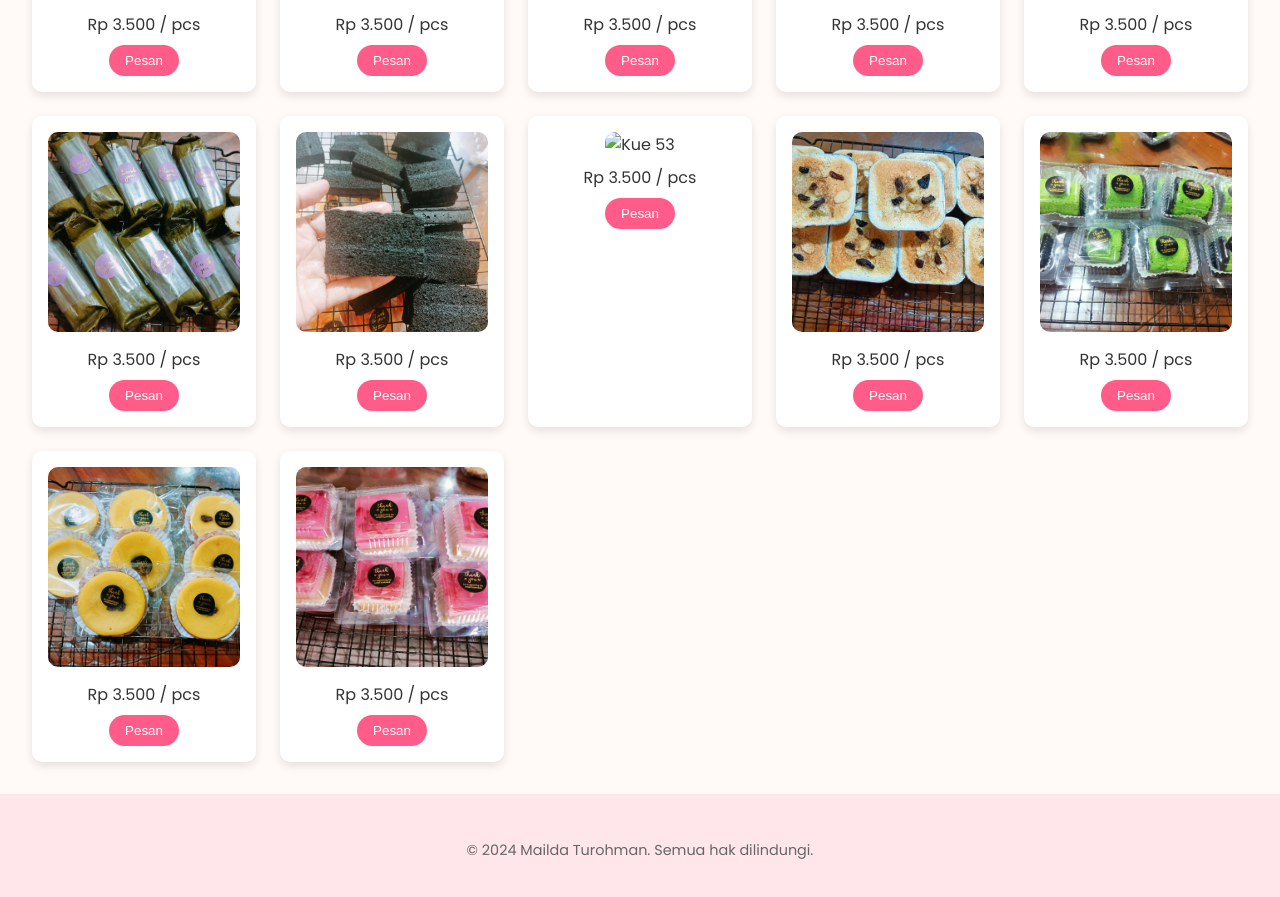
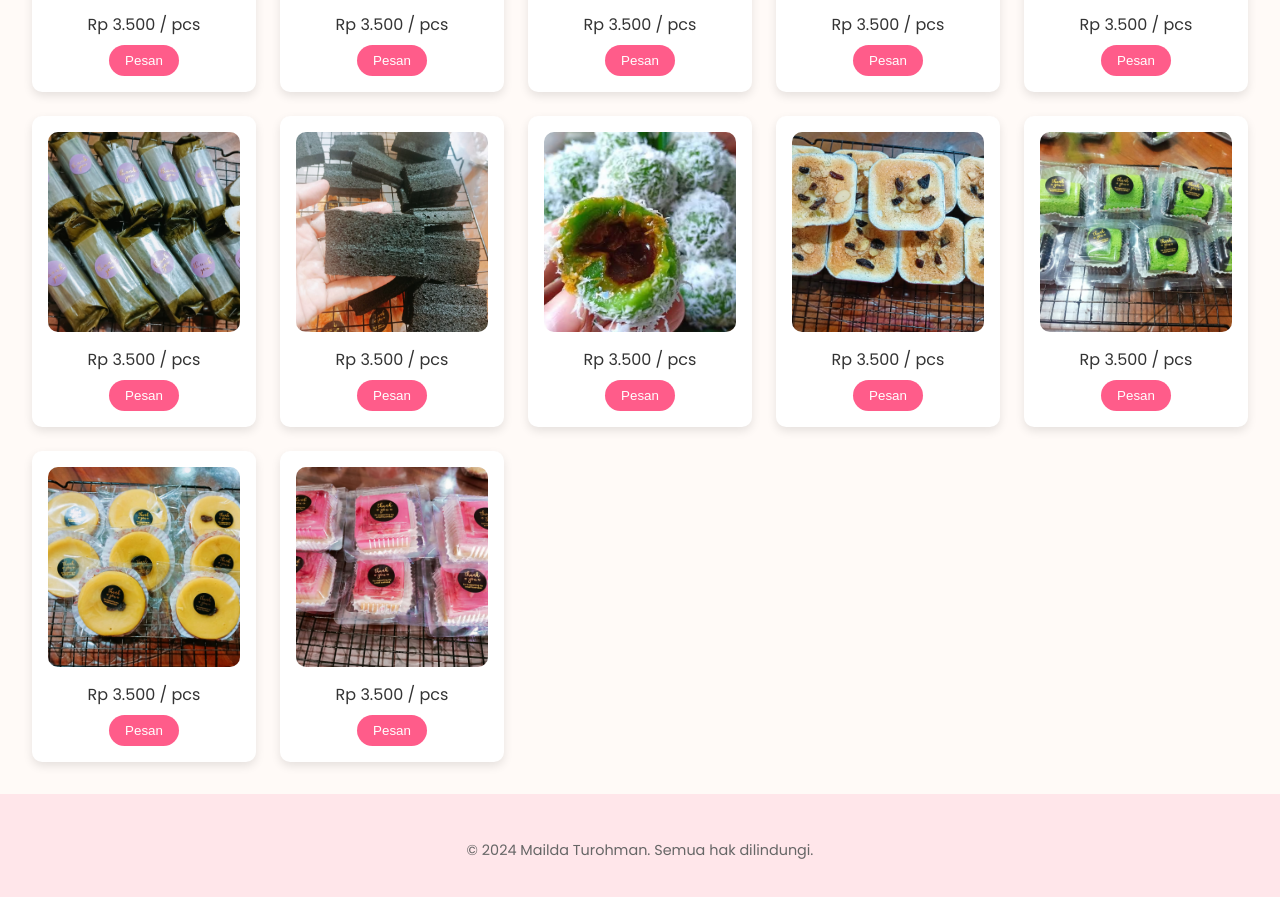
Before and after one commit to mail86/Toko_online, a plain HTML site: page beli.html in a window 1280 px wide. Shown: the part 3380-4277 px from the top of the page. Drawn offline with Linux system fonts and the light colour scheme.

Commit message:
Update beli.html

```diff
--- a/beli.html
+++ b/beli.html
@@ -353,7 +353,7 @@
       <button onclick="addToCart('Kue 52', 3500)">Pesan</button>
     </div>
     <div class="item">
-      <img src="img2/Img53.jpg" alt="Kue 53" />
+      <img src="img2/Img53.jpeg" alt="Kue 53" />
       <p>Rp 3.500 / pcs</p>
       <button onclick="addToCart('Kue 53', 3500)">Pesan</button>
     </div>
```
